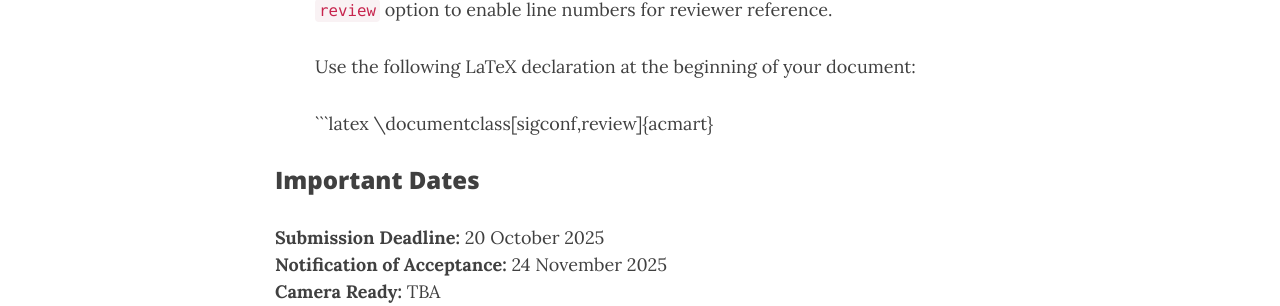
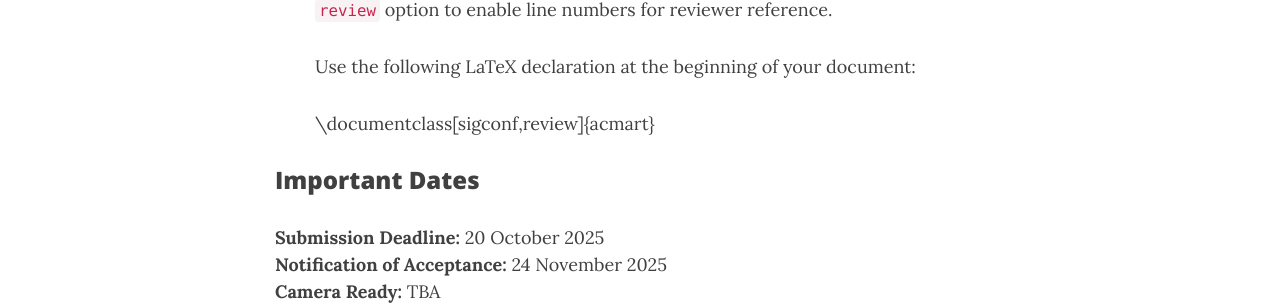
Before and after one commit to RAIEngineering/AIEng-Series, a Jekyll site: the page built from AgentEng26.md, in a window 1280 px wide and 900 px high, scrolled down 2043 px. Shown: the part 148-454 px from the top of the window. Built offline with Jekyll 4.4.1, drawn with Linux system fonts in a browser that asks for light colours; nearby versions of some CDN libraries.

Commit message:
Update AgentEng26.md

````diff
--- a/AgentEng26.md
+++ b/AgentEng26.md
@@ -53,7 +53,6 @@ Topics of interest include, but are not limited to:
 
    Use the following LaTeX declaration at the beginning of your document:
 
-   ```latex
    \documentclass[sigconf,review]{acmart}
 
 
````
